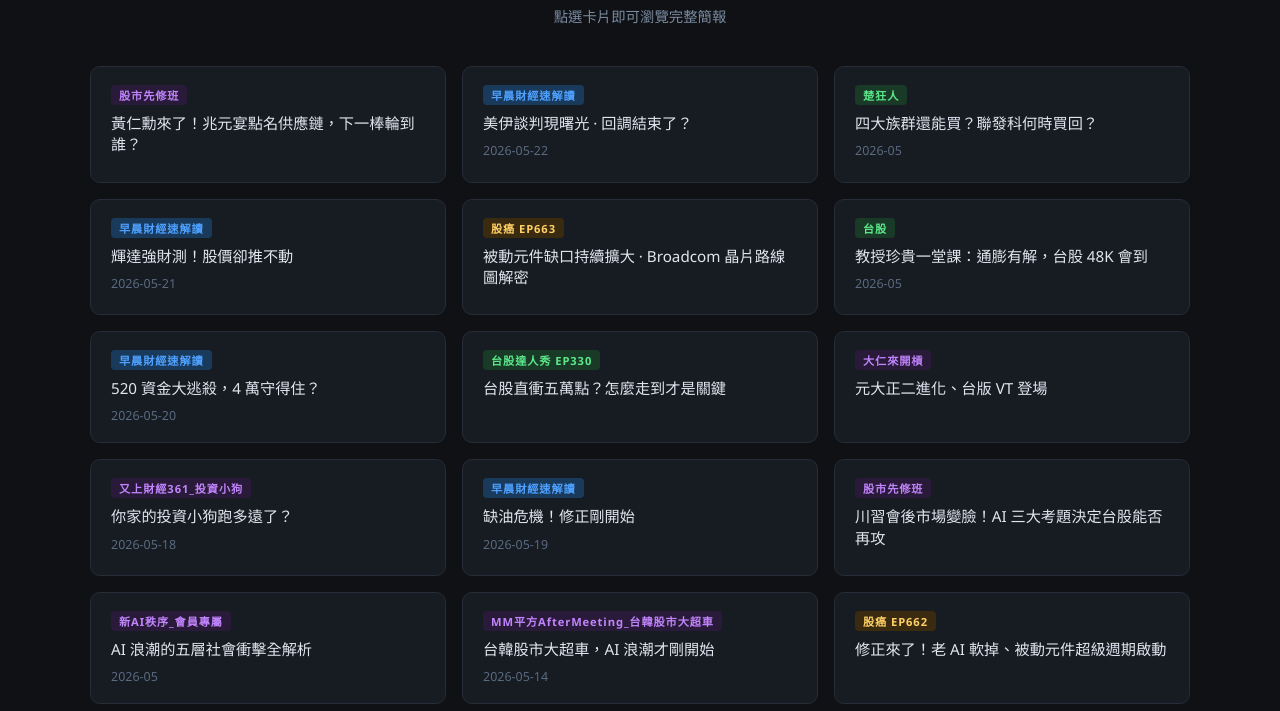
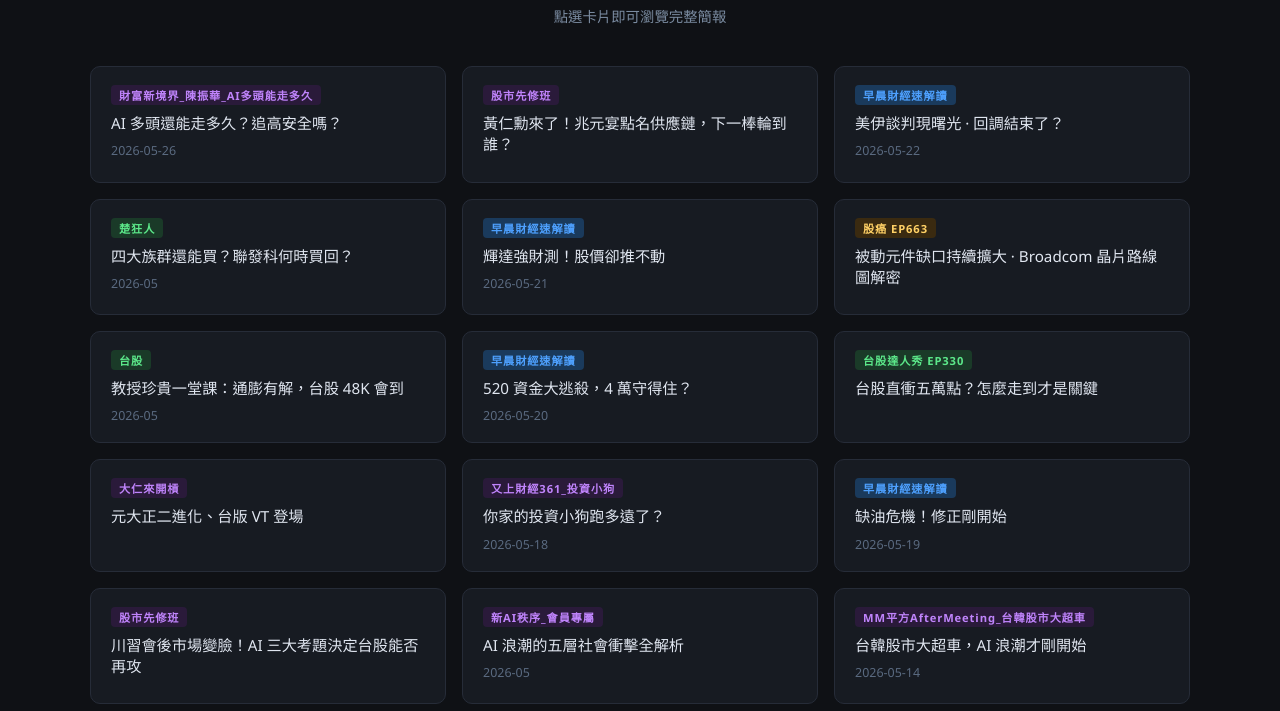
Before and after one commit to realbfu/podcast, a website: page report/index.html in a window 1280 px wide. Shown: the part 89-800 px from the top of the page. Drawn offline with Linux system fonts and the light colour scheme.

Commit message:
chore: 自動更新 index.html 及 .nojekyll

```diff
--- a/report/index.html
+++ b/report/index.html
@@ -57,6 +57,12 @@
     <p>點選卡片即可瀏覽完整簡報</p>
   </header>
   <div class="grid">
+    <a class="card" href="2026_5_26_財富新境界_陳振華_AI多頭能走多久_市場重點簡報.html">
+      <span class="tag tag-other">財富新境界_陳振華_AI多頭能走多久</span>
+      <span class="title">AI 多頭還能走多久？追高安全嗎？</span>
+      <span class="date">2026-05-26</span>
+    </a>
+
     <a class="card" href="EP12_股市先修班_市場重點簡報.html">
       <span class="tag tag-other">股市先修班</span>
       <span class="title">黃仁勳來了！兆元宴點名供應鏈，下一棒輪到誰？</span>
```
